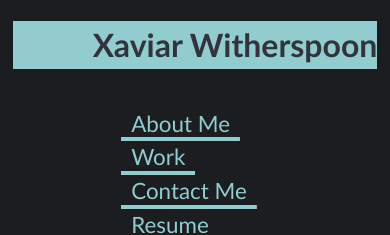
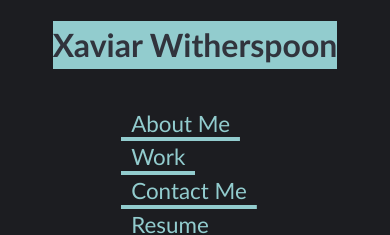
Before and after one commit to codemonkeyspoon/First-Portfolio, a plain HTML site: page index.html in a window 390 px wide. Shown: the top 235 px of the page. Drawn offline with Linux system fonts and the light colour scheme.

Commit message:
More query changes

```diff
--- a/assets/css/style.css
+++ b/assets/css/style.css
@@ -332,4 +332,8 @@ footer a:hover {
     display: inline-flex;
     flex-direction: column;
   }
+
+  h1 {
+    padding: 0;
+  }
 }
```
